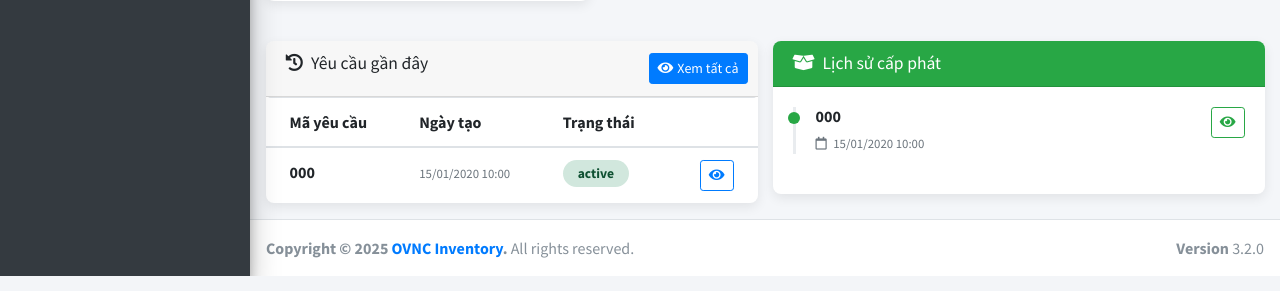
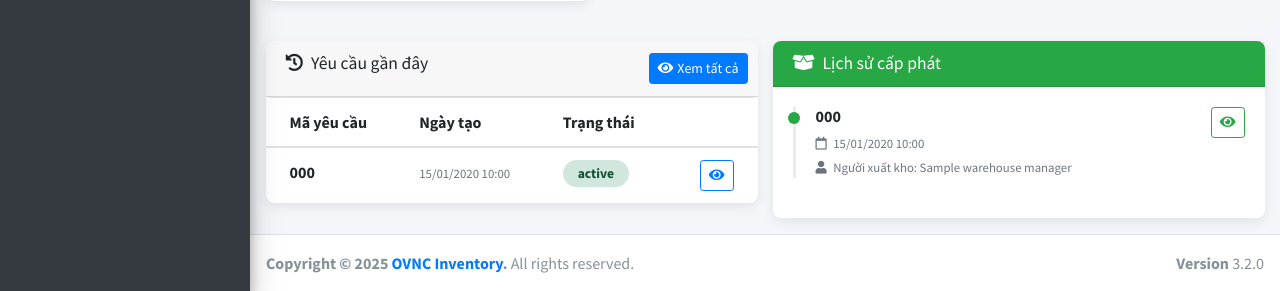
Before and after one commit to VuViet217/gakho, a Django app: template myproject/templates/main_dashboard/employee_dashboard.html in a window 1280 px wide. Shown: the part 1380-1671 px from the top of the page. Run offline with Django 5.2, Linux system fonts and the light colour scheme; tables that the repository leaves empty hold one stand-in row (values such as "Sample post"); the template is opened without the code that fills it: values that come from a table or form of the project are taken from there, most other values are stand-ins (such as "Sample title", 1, 10 or a date in 2020); some libraries are stand-ins or nearby versions.

Commit message:
Thêm song ngữ cho dashboard nhân viên và sửa field warehouse_manager

```diff
--- a/myproject/templates/main_dashboard/employee_dashboard.html
+++ b/myproject/templates/main_dashboard/employee_dashboard.html
@@ -316,11 +316,11 @@
                                         <i class="far fa-calendar mr-1"></i>
                                         {{ request.completed_date|date:"d/m/Y H:i" }}
                                     </small>
-                                    {% if request.warehouse_handler %}
+                                    {% if request.warehouse_manager %}
                                     <br>
                                     <small class="text-muted">
                                         <i class="fas fa-user mr-1"></i>
-                                        {% trans "Người xuất kho" %}: {{ request.warehouse_handler.get_full_name|default:request.warehouse_handler.username }}
+                                        {% trans "Người xuất kho" %}: {{ request.warehouse_manager.get_full_name|default:request.warehouse_manager.username }}
                                     </small>
                                     {% endif %}
                                 </div>
```
Also changed, not shown: myproject/locale/en/LC_MESSAGES/django.po, myproject/locale/vi/LC_MESSAGES/django.po, 2 other files.
